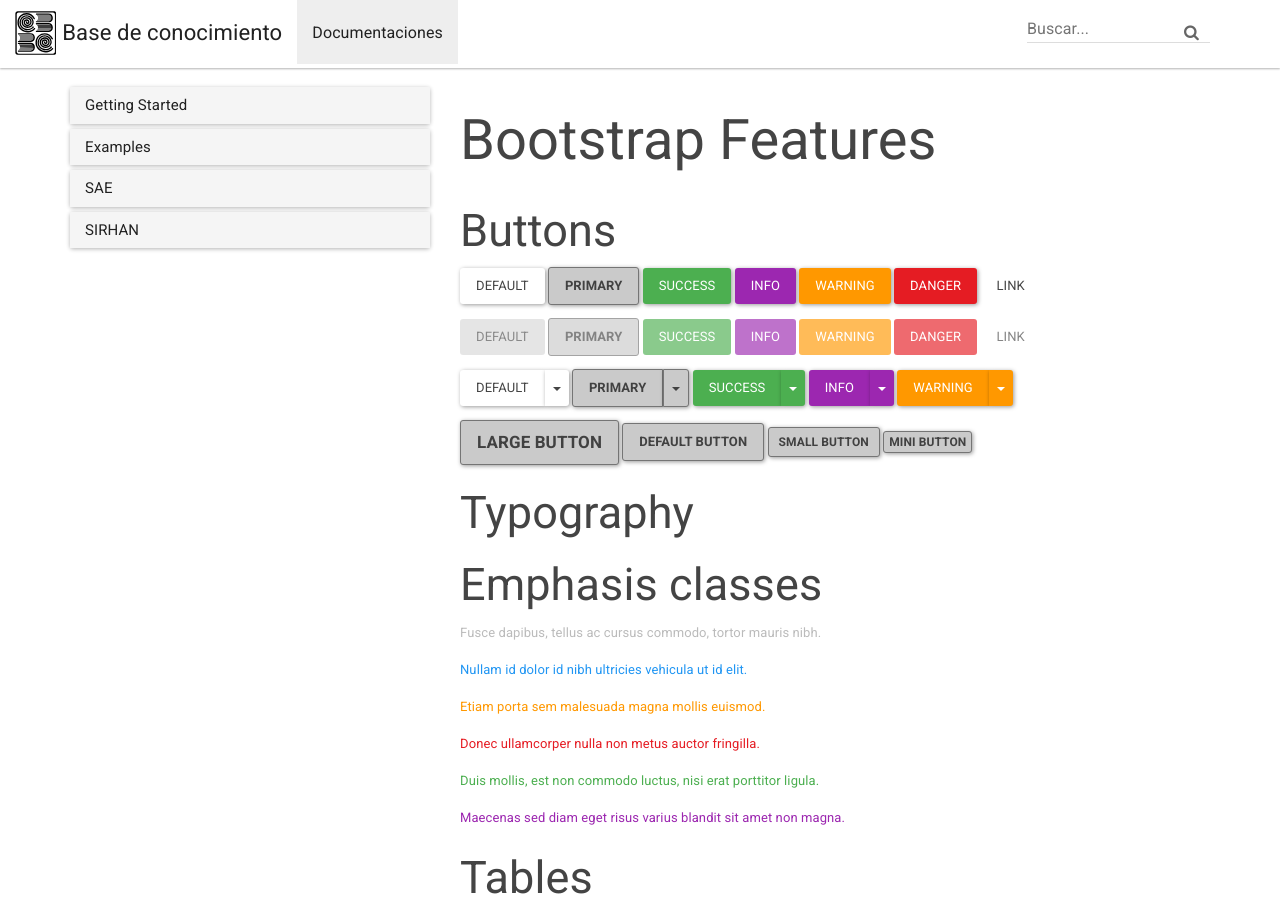
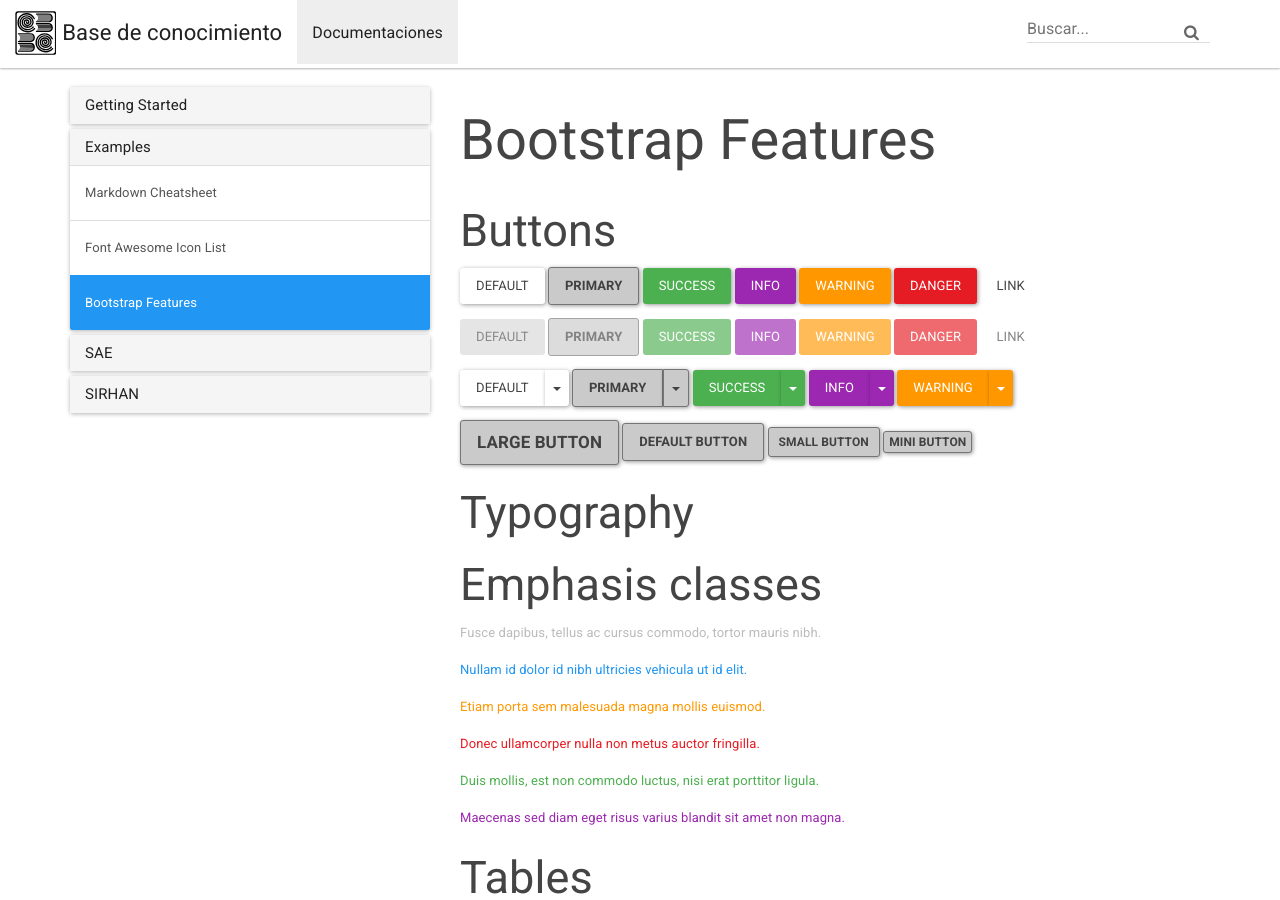
Before and after one commit to CoBachBC/centrodeayuda, a Jekyll site: the page built from docs/_docs/examples/bootstrap.md, in a window 1280 px wide and 900 px high. Built offline with Jekyll 4.4.1, drawn with Linux system fonts in a browser that asks for light colours.

Commit message:
Update docs.yml

```diff
--- a/docs/_data/docs.yml
+++ b/docs/_data/docs.yml
@@ -8,7 +8,7 @@
   docs:
   - cheatsheet
   - font-awesome
-  -
+  - bootstrap
 
 - title: SAE
   docs:
```
